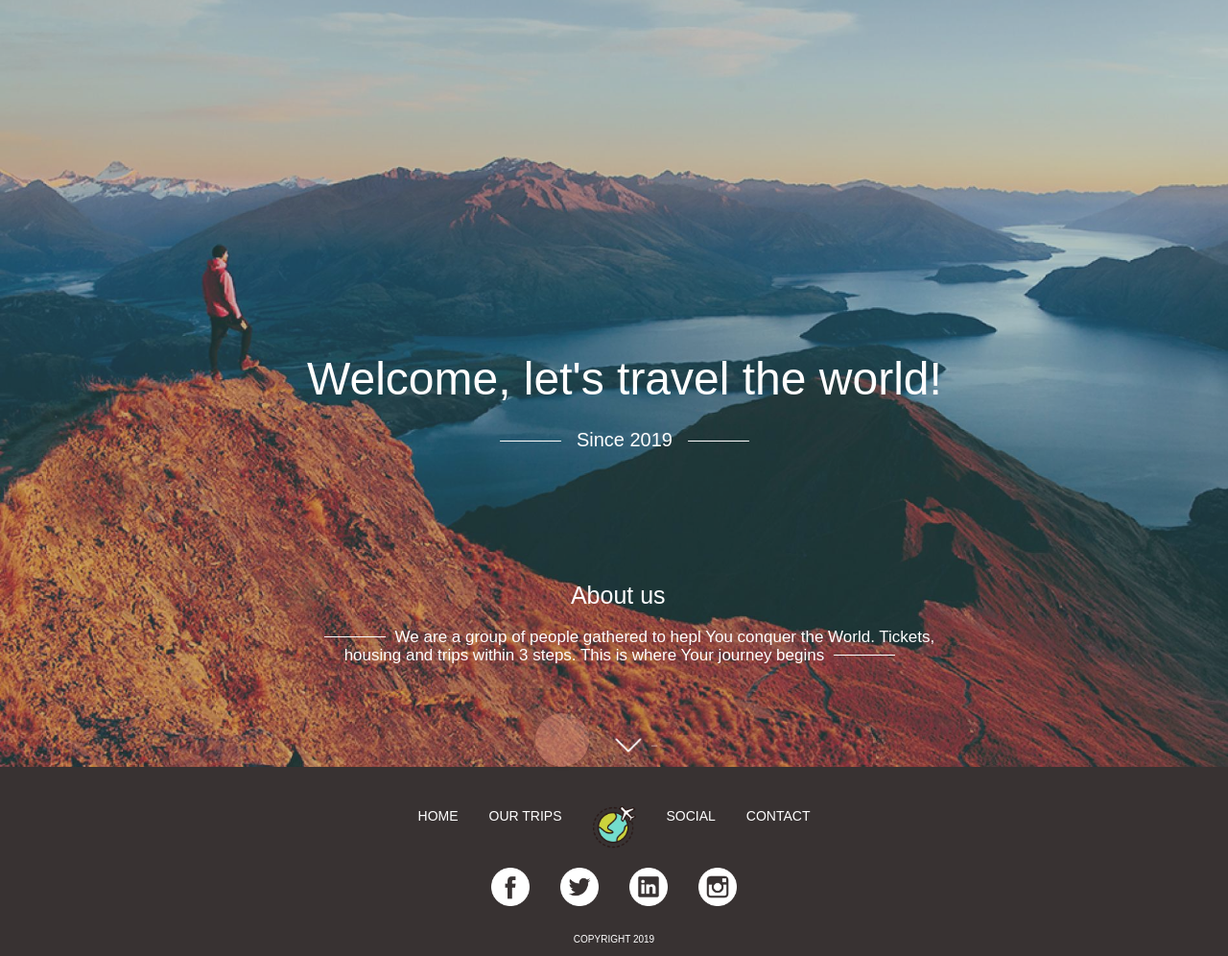
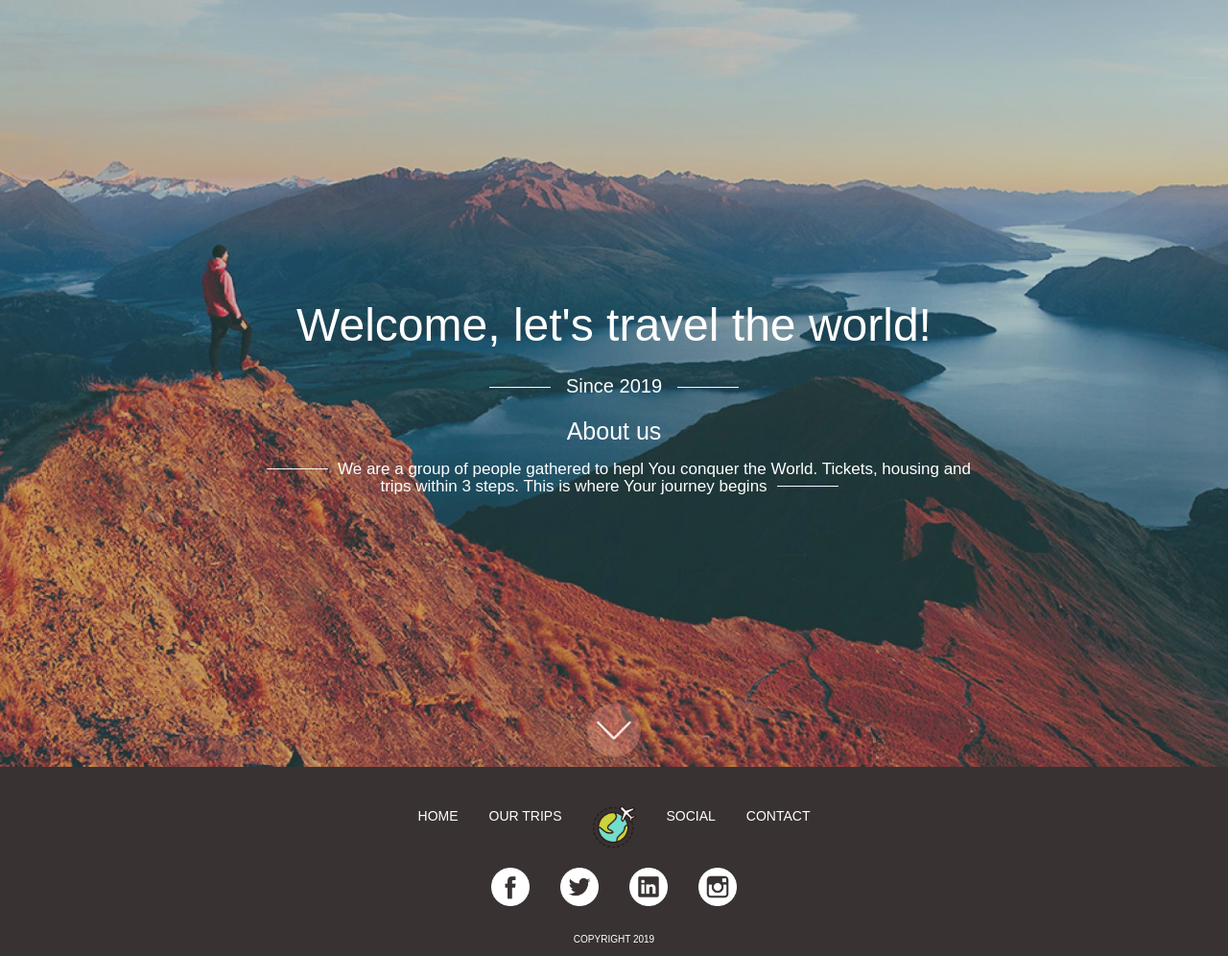
Before and after one commit to Naglis123/My-first-website-group-project-, a PHP site: page / in a window 1280 px wide. Shown: the part 65-1061 px from the top of the page at 96% size. Run offline with PHP 8.4, Linux system fonts and the light colour scheme.

Commit message:
galutinis

```diff
--- a/index.php
+++ b/index.php
@@ -18,15 +18,16 @@
 
 
 			<div class="title">
-				<h1>Welcome, let's travel the world!</h1>
+				<h1 class="mainTitle">Welcome, let's travel the world!</h1>
 				<h5 class="since"><span class="h-linija"></span>Since 2019<span class="h-linija"></span></h5>
 				<h4 class="about">About us</h4>
 				<h5 class="kuryba"><span class="h-linija2"></span>We are a group of people gathered to hepl You conquer the World. Tickets, housing and trips within 3 steps. This is where Your journey begins<span class="h-linija2"></span></h5>
 			</div>
 
+<div class="burbuliukas">
 			<img class="arrow-down" src="images/down-arrow.png">
 			<a class="btn-floating btn-large pulse"><i class="material-icons">arrow-down</i></a>
-
+ </div>
 		</div>
 
 <?php include "footeris.php"; ?>
--- a/styles/style.css
+++ b/styles/style.css
@@ -27,9 +27,6 @@
 
 .virsus {
 	position: relative;
-	display: flex;
-	justify-content: space-between;
-	align-items: flex-end;
 	padding-top: 0px;
 	max-width: 100%;
 	margin-left: auto;
@@ -38,6 +35,7 @@
 	height: 100vh;
 	background-size: cover;
 	background-position: center center;
+	overflow: hidden;
 }
 
 .fonas1 {
@@ -109,10 +107,13 @@
 	opacity: 0.3;
 }
 .title {
-	position: relative;
-    padding-bottom: 25%;
+	width: 60%;
+	position: absolute;
     text-align: center;
-    padding-left: 25%;
+    top: 50%;
+    left: 50%;
+    transform: translate(-50%, -50%);
+
 }
 
 h1 {
@@ -131,9 +132,6 @@ h4 {
 	text-align: center;
 	color: white;
 	font-size: 25px;
-	position: absolute;
-	padding-top: 105px;
-    padding-left: 28%;
 }
 
 .h-linija {
@@ -150,8 +148,6 @@ h4 {
 	text-align: center;
 	color: white;
 	font-size: 17px;
-	position: absolute;
-	padding-top: 160px;
 }
 
 .h-linija2 {
@@ -166,20 +162,27 @@ h4 {
 
 .arrow-down {
 	height: 20px;
-	position: absolute;
-	padding-bottom: 5px;
-	left: 655px;
-	transform: translateX(-50%);
 	cursor: pointer;
 	transition: 0.5s all;
-	bottom: 10px;
+	position: absolute;
+	left: 50%;
+	top: 50%;
+	transform: translate(-50%, -50%);
+
 }
 
 .btn-floating {
 	text-align: center;
 	background-color: #ffab91;
 	opacity: 0.3;
-	right: 666px;
+
+}
+
+.burbuliukas {
+	position: absolute;
+	bottom: 10px;
+	left: 50%;
+	transform: translateX(-50%);
 }
 
 .divider1 {
```
